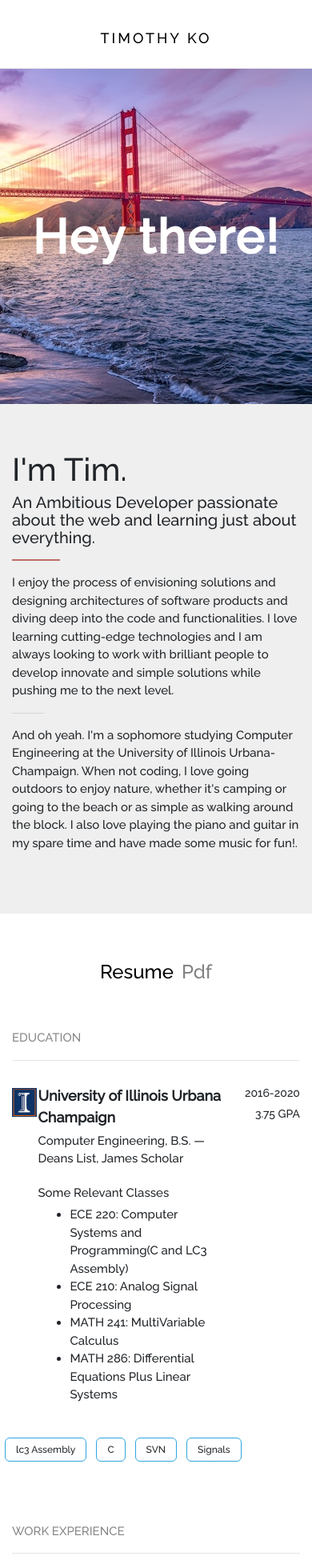
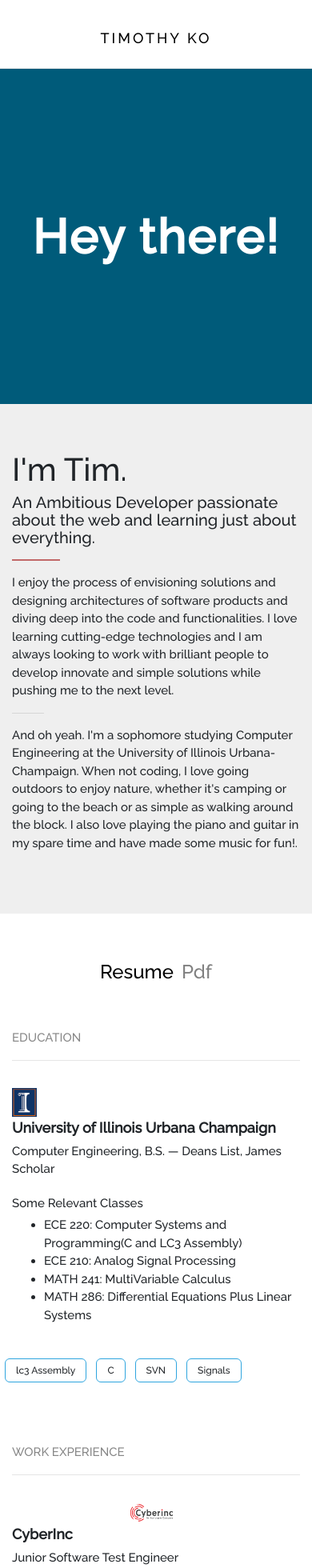
Before and after one commit to tko22/old.timothyko.org, a React (Create React App) app in the folder frontend/: page / in a window 390 px wide. Shown: the top 1960 px of the page at 80% size. Built offline with nearby package versions, Linux system fonts and the light colour scheme.

Commit message:
changed banner background to color when in mobile

```diff
--- a/frontend/src/App.css
+++ b/frontend/src/App.css
@@ -184,10 +184,13 @@ a, a:hover, a:active {
     }
     .full-background-image {
         height: 419px;
-        background: url('./sfmb.jpg') no-repeat center center fixed;
+        background:#005b7a;
     }
     .header-nav-right {
         display: none;
+    }
+    .right {
+        display:none;
     }
 
 }
@@ -206,8 +209,5 @@ a, a:hover, a:active {
 
 }
 @media only screen and (max-width: 400px) {
-    .full-background-image {
-        height: 419px;
-        background: url('./sf_sm.jpg') no-repeat center center fixed;
-    }
+
 }
--- a/frontend/src/components/Resume.js
+++ b/frontend/src/components/Resume.js
@@ -28,7 +28,7 @@ class Resume extends Component {
                             <div className="col-1">
                                 <img style={{paddingTop:4}}src={uiuc} height="40" width="31"/>
                             </div>
-                            <div className="col-8">
+                            <div className="col-md-8">
                                 <div className="left-align-wrapper">
                                     <p className="title">University of Illinois Urbana Champaign</p>
                                     <p className="sub">Computer Engineering, B.S. &#8212; Deans List, James Scholar</p>
@@ -43,8 +43,7 @@ class Resume extends Component {
                                     </div>
                                 </div>
                             </div>
-
-                            <div className="col-3">
+                            <div className="col-md-3">
                                 <p className="right" style={{marginBottom:0}}>2016-2020</p>
                                 <p className={subRightClass}>3.75 GPA</p>
                             </div>
```
